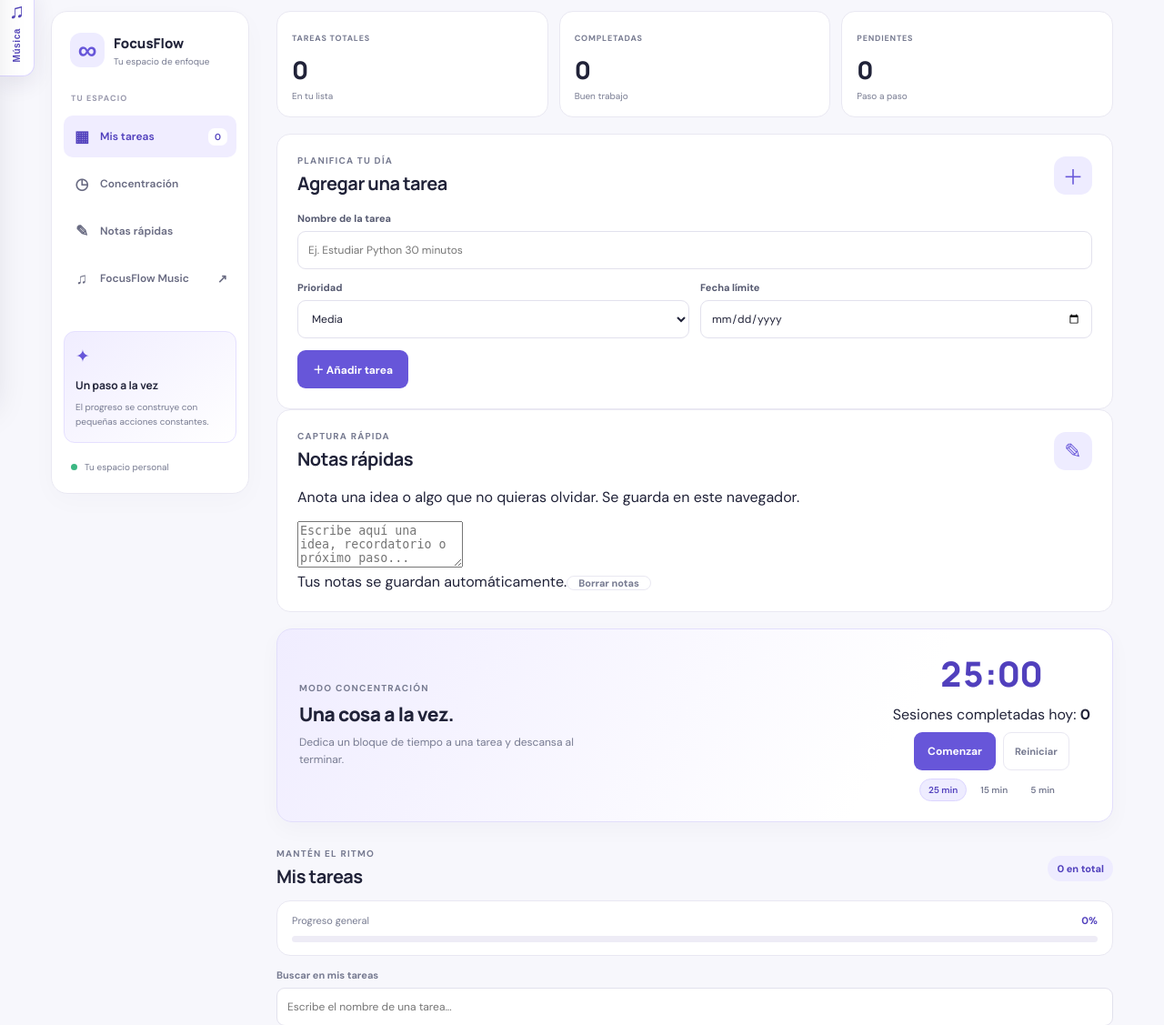
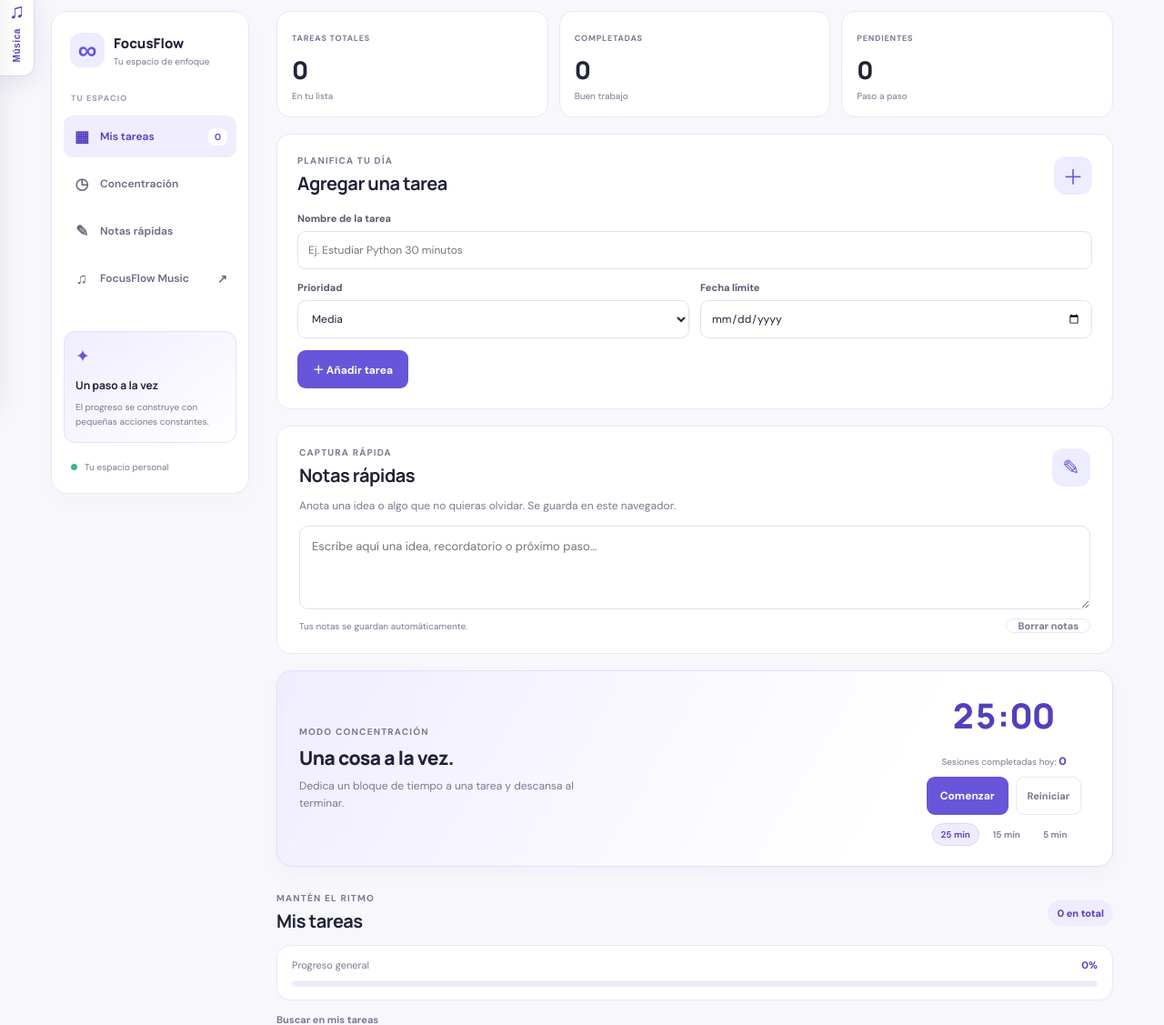
Before and after one commit to Franxescoo/FOOCUS, a Flask app: page / in a window 1280 px wide. Shown: the part 350-1477 px from the top of the page at 91% size. Run offline with Flask 3, Linux system fonts and the light colour scheme; data that the repository does not hold is empty.

Commit message:
Style quick notes and daily focus-session counter

```diff
--- a/static/style.css
+++ b/static/style.css
@@ -106,3 +106,13 @@ body.music-open{overflow:hidden}
   .online-dot{width:7px;height:7px;border-radius:50%;background:#3bb782}
 }
 @media(max-width:1099px){.product-sidebar{display:none}}
+
+/* Quick notes and focus-session progress */
+.quick-notes{margin-top:18px;padding:22px 24px}
+.notes-hint{margin:-7px 0 12px;color:var(--muted);font-size:12px;line-height:1.6}
+.quick-notes textarea{display:block;width:100%;min-height:92px;padding:12px 13px;resize:vertical;border:1px solid #e2e1ed;border-radius:10px;background:#fff;color:var(--ink);font:13px/1.6 'DM Sans',sans-serif;outline:none}
+.quick-notes textarea:focus{border-color:var(--purple);box-shadow:0 0 0 3px #6756d91a}
+.notes-footer{display:flex;align-items:center;justify-content:space-between;gap:12px;margin-top:10px;color:var(--muted);font-size:10px}
+.session-counter{margin-top:8px;color:var(--muted);font-size:10px;text-align:center}
+.session-counter strong{color:var(--purple-dark);font-size:12px}
+@media(max-width:600px){.quick-notes{padding:17px 13px}.notes-footer{align-items:flex-start;flex-direction:column}}
```
